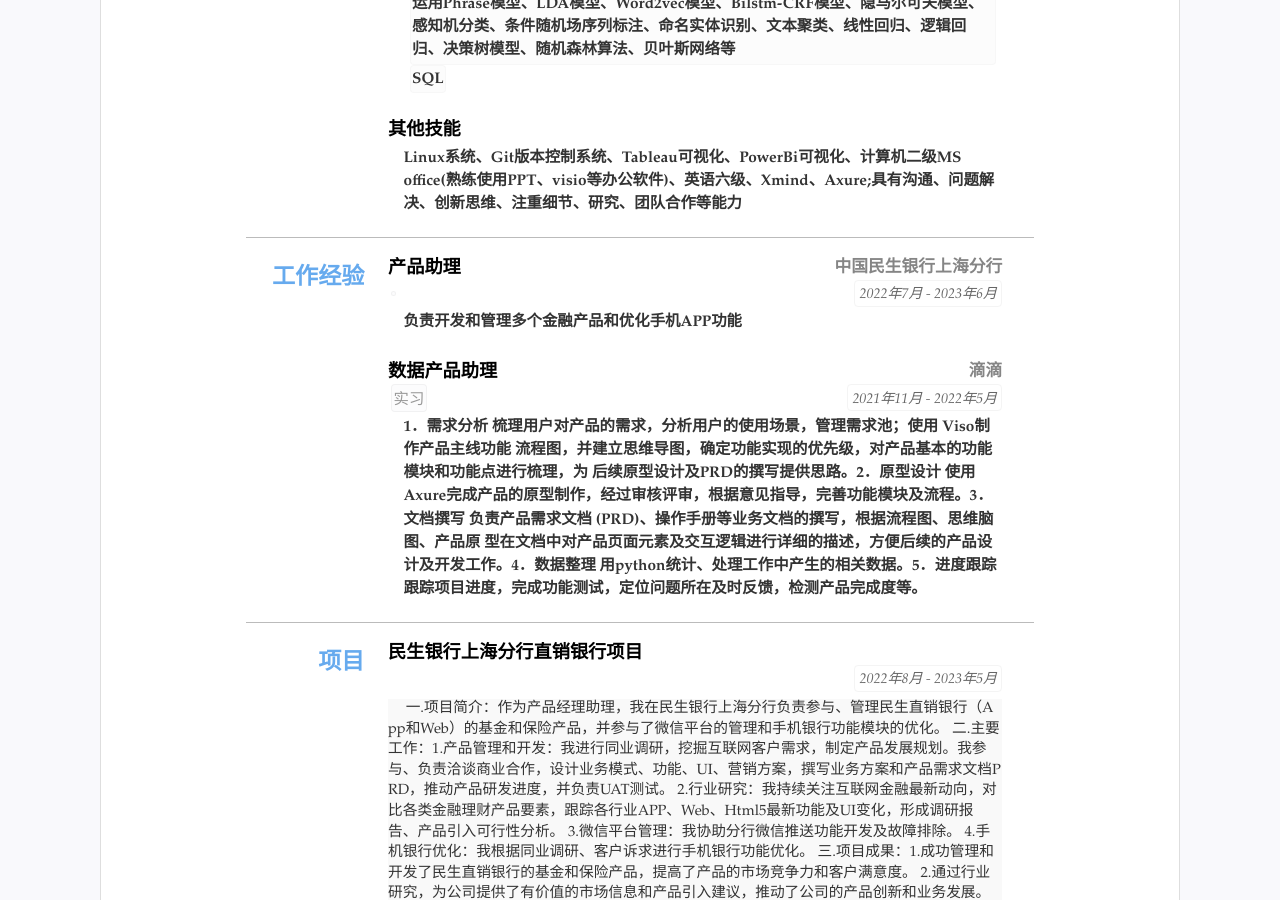
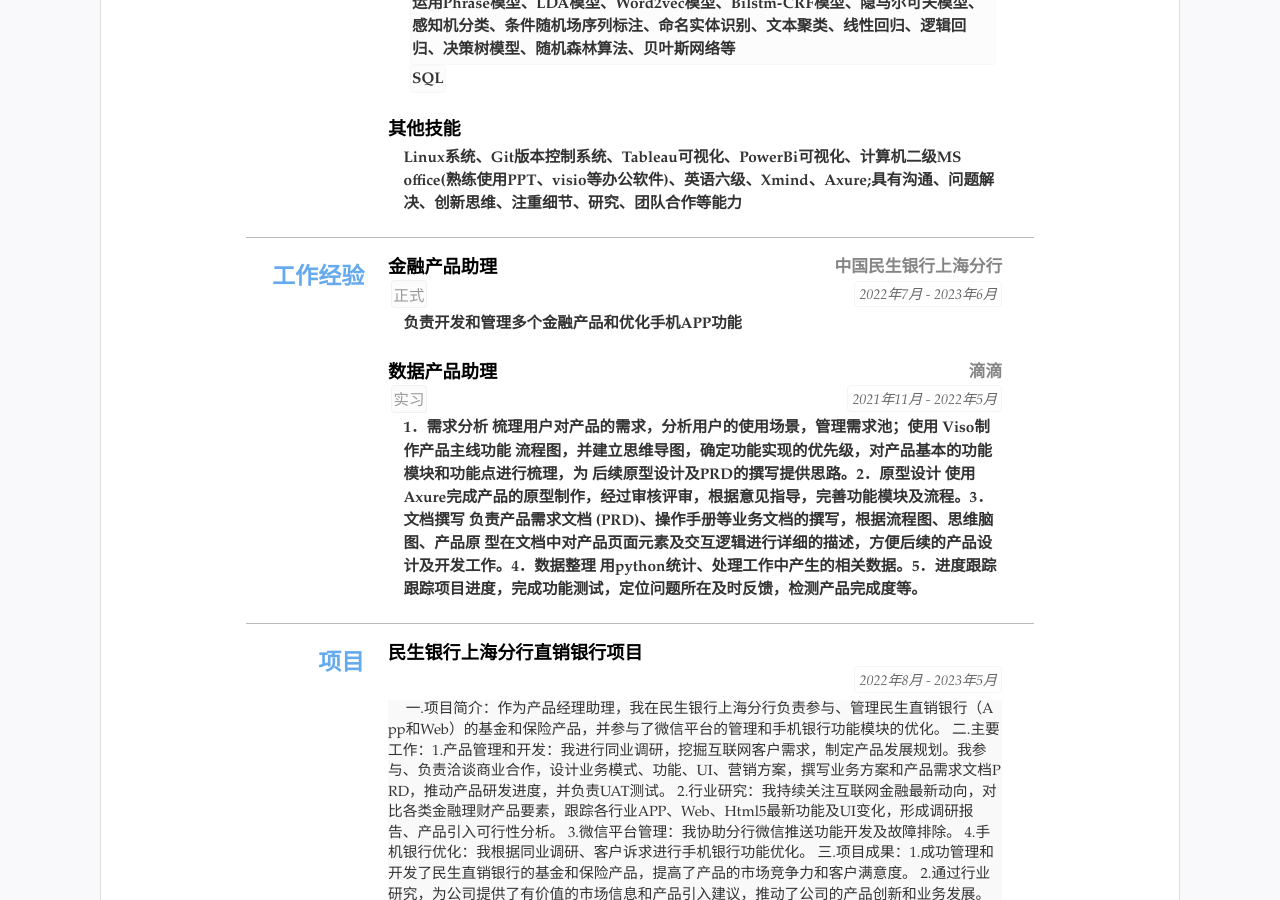
Before and after one commit to qiaokelishushu/CV, a Jekyll site: the page built from index.html, in a window 1280 px wide and 900 px high, scrolled down 533 px. Built offline with Jekyll 4.4.1, drawn with Linux system fonts in a browser that asks for light colours.

Commit message:
Update resume.yml
update PM

```diff
--- a/_data/resume.yml
+++ b/_data/resume.yml
@@ -1,7 +1,7 @@
 # 数据格式可以为 yaml(文件以.yml结尾) 或者json(文件以.json结尾)
 # 如果YAML格式的数据请先检查格式是否有误，可选检查工具 http://www.yamllint.com
 
-title: "简历标题"
+title: "朱熙_男_产品经理_2年工作经验"
 lang: "zh" #语言设置 zh表示中文 en 表示英语
 name: "朱熙"
 jobtitle: "产品经理" #可空不显示
@@ -53,11 +53,11 @@ main: #简历主要内容，
 - type: experience
   name: 工作经验
   content:
-  - title: 产品助理
+  - title: 金融产品助理
     sub: 中国民生银行上海分行
     duration: "2022年7月 - 2023年6月"
     tags:
-    -
+    - 正式
     summary:
     - 负责开发和管理多个金融产品和优化手机APP功能
 
```
